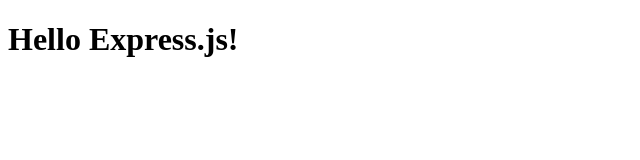
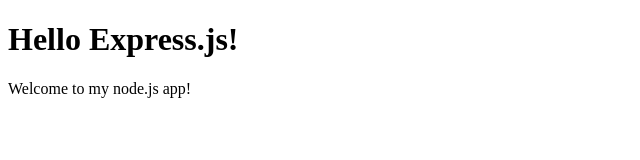
Before and after one commit to Avenger84/web-server, a website: page public/index.html in a window 1280 px wide. Shown: the whole page, without its empty margins (0-640 px from the left). Drawn offline with Linux system fonts and the light colour scheme.

Commit message:
New line added to index.html

```diff
--- a/public/index.html
+++ b/public/index.html
@@ -6,5 +6,6 @@
 	</head>
 	<body>
 		<h1>Hello Express.js!</h1>
+		<p>Welcome to my node.js app!</p>
 	</body>
 </html>
```
